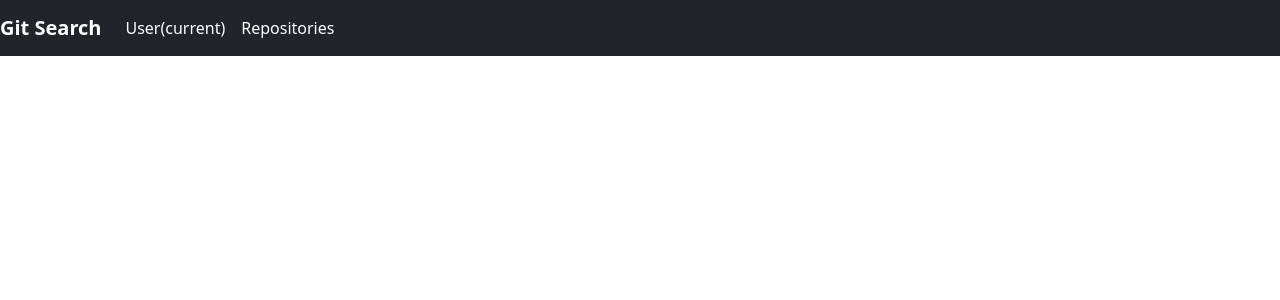
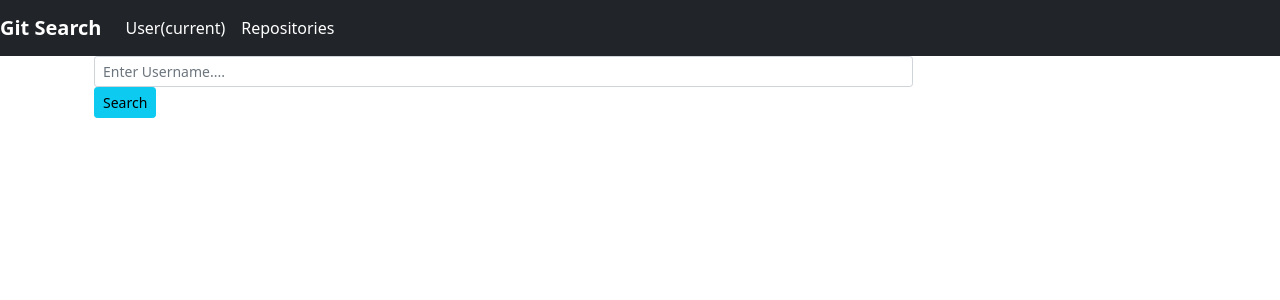
Before and after one commit to CynthiaOuma12673/git-app, an Angular app: page / in a window 1280 px wide. Shown: the top 300 px of the page. Built offline with nearby package versions, Linux system fonts and the light colour scheme.

Commit message:
it will add the search form and its functionality

```diff
--- a/src/app/app.component.html
+++ b/src/app/app.component.html
@@ -1 +1,4 @@
 <app-navbar></app-navbar>
+<div class="container">
+    <app-search-form></app-search-form>
+</div>
--- a/src/app/app.module.ts
+++ b/src/app/app.module.ts
@@ -1,5 +1,6 @@
 import { NgModule } from '@angular/core';
 import { BrowserModule } from '@angular/platform-browser';
+import { FormsModule } from '@angular/forms';
 
 import { AppRoutingModule } from './app-routing.module';
 import { AppComponent } from './app.component';
@@ -24,7 +25,8 @@ import { HighlightDirective } from './highlight.directive';
   ],
   imports: [
     BrowserModule,
-    AppRoutingModule
+    AppRoutingModule,
+    FormsModule
   ],
   providers: [],
   bootstrap: [AppComponent]
--- a/src/app/search-form/search-form.component.html
+++ b/src/app/search-form/search-form.component.html
@@ -1 +1,6 @@
-<p>search-form works!</p>
+<div class="container">
+    <form class="form-inline active-cyan-4">
+        <input class="form-control form-control-sm mr-3 w-75" type="text" placeholder="Enter Username...."  name="searchUsername" [(ngModel)]="searchUsername" aria-label="Search">
+        <button class="btn btn-info  btn-sm" (click) = "search()"> <i class="fa fa-search" aria-hidden="true"></i> Search</button>
+    </form>
+</div>
--- a/src/app/search-form/search-form.component.ts
+++ b/src/app/search-form/search-form.component.ts
@@ -1,4 +1,4 @@
-import { Component, OnInit } from '@angular/core';
+import { Component, OnInit, Input, Output, EventEmitter } from '@angular/core';
 
 @Component({
   selector: 'app-search-form',
@@ -6,10 +6,18 @@ import { Component, OnInit } from '@angular/core';
   styleUrls: ['./search-form.component.css']
 })
 export class SearchFormComponent implements OnInit {
+  searchUsername!:string;
+  @Output() searchResult = new EventEmitter<any>()
+
 
   constructor() { }
 
   ngOnInit(): void {
   }
 
+search(){
+  this.searchResult.emit(this.searchUsername)
+  this.searchUsername = '';
 }
+
+}
```
